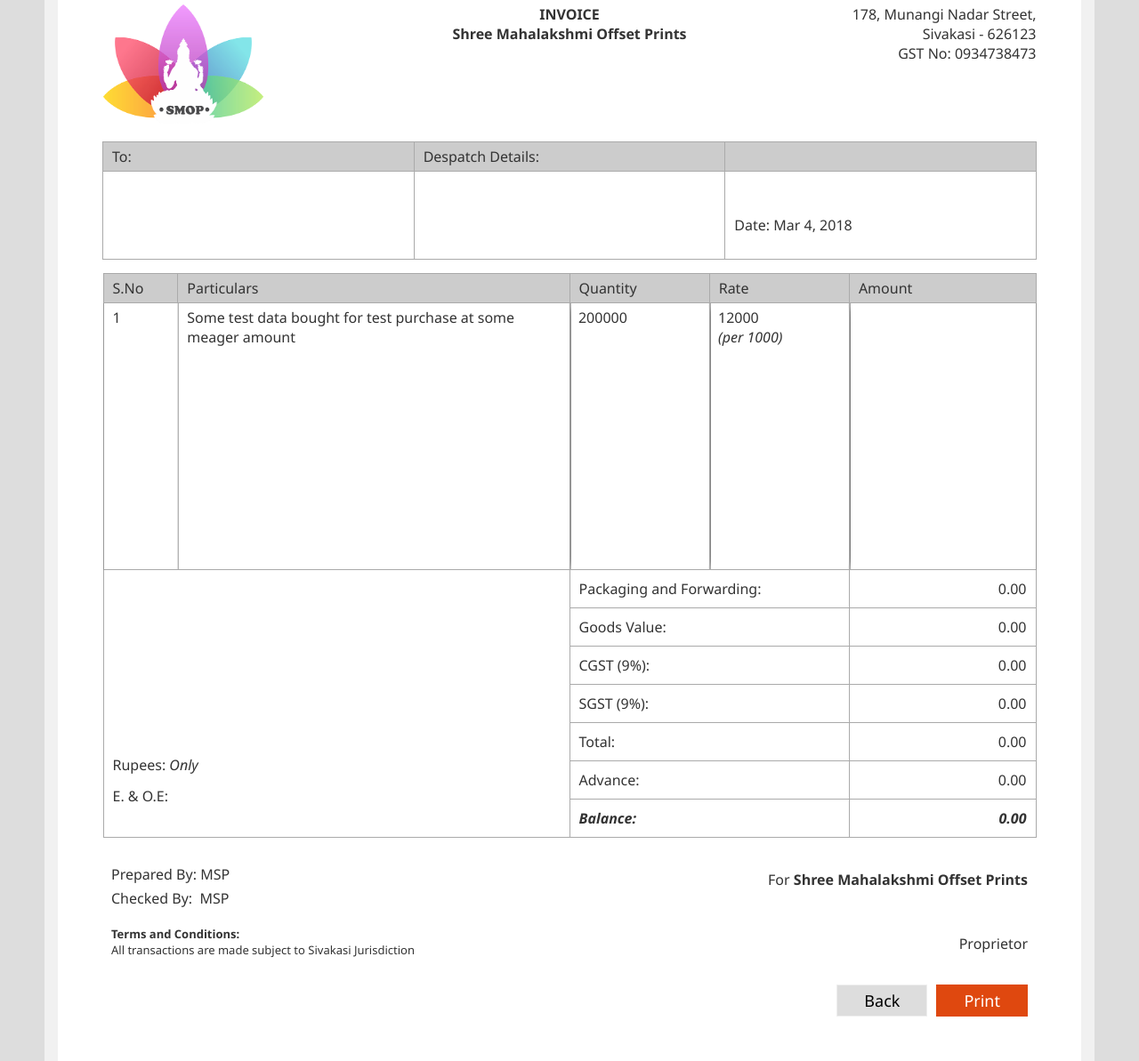
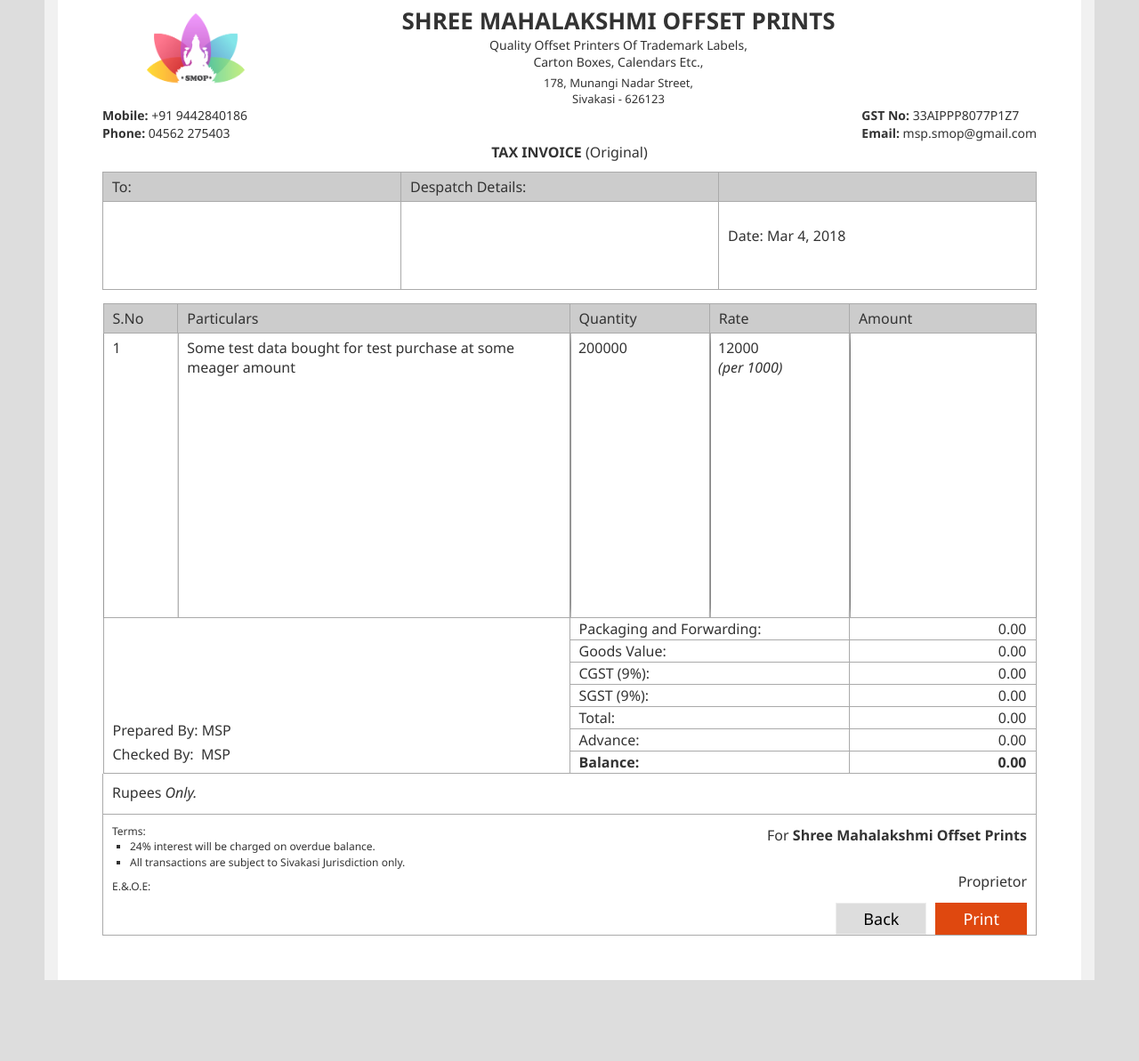
Before and after one commit to rajasekarsp/smopinvoice, a plain HTML site: page app/index.html in a window 1280 px wide. Shown: the whole page at 89% size. After the commit the page ends 1102 px from the top, so only its background shows below. Drawn offline with Linux system fonts and the light colour scheme.

Commit message:
Almost Final

```diff
--- a/app/app.css
+++ b/app/app.css
@@ -4,7 +4,6 @@
 		font-family:'Segoe UI', Tahoma, Geneva, Verdana, sans-serif;
 		font-size:11px;
 	}
-
 
 	button{
 		font-size:18px;
@@ -25,6 +24,10 @@
 		resize: none;
 		border: 1px solid #ddd;
 
+	}
+
+	.clearfix{
+		clear: both;
 	}
 
 	table{
@@ -146,6 +149,11 @@
 		border: 1px solid #aaa;
 		padding:10px;
 	}
+
+	table.print-products tr.border td.sub-info{
+		padding-top:1px;
+		padding-bottom:1px;
+	}
 /* Bootstrap Overrides */
 
 @media (min-width: 1200px){
@@ -167,7 +175,9 @@ table.print{
 table.print tr td{
 	vertical-align: top;
 }
-
+table.print tr td:first-child{
+	width: 335px;
+}
 table.print tr.design td{
 	height:70px;
 }
@@ -211,7 +221,6 @@ table.print-products tr td .product-cell-value{
 }
 
 table.print tr.content td{
-	/* LOOSE KEETHI */
 	/*
 	border:1px solid #aaa;
 	*/
@@ -219,8 +228,7 @@ table.print tr.content td{
 
 table.print-products tr td.print-products-inner-table-container{
 
-	height:300px;
-	/* LOOSE KEETHI */
+	height:320px;
 	background:url('images/rulers_2.png') repeat-y !important;
 	border:1px solid #999;
 	background-size: 100% 100% !important;
@@ -259,11 +267,12 @@ table.print tr td{
 
 
 table.disclaimer{
+	border: 1px solid #aaa;
+    border-top: none;
 }
 
 table.disclaimer tr td{
 	padding:10px 10px 0px 10px;
-	padding-top:30px;
 	vertical-align: middle;
 }
 
@@ -286,7 +295,7 @@ table.disclaimer tr td{
 	@page { margin: 0; }
 
 	body{
-		margin: 5mm 5mm 5mm 25mm;
+		margin: 10mm 5mm 5mm 15mm;
 	}
 
 	table tr td{
@@ -305,13 +314,18 @@ table.disclaimer tr td{
 }
 
 
-.small{
-	font-size:13px;
-	margin-top:20px;
+.terms-container{
+	font-size:12px;
+}
+.terms-container ul{
+	padding: 0px 10px;
+	list-style-type: square
 }
 
-
-
+.terms-container ul li{
+	margin-left:10px;
+	margin-bottom:1px;
+}
 
 .print-div-table{
 
@@ -325,3 +339,48 @@ table.disclaimer tr td{
 	float:left;
 	padding:5px 10px;
 }
+
+.company-name{
+	font-size:16px;
+	font-weight:bold;
+	margin-top:5px;
+}
+table.print-preview-header td.title {
+	background: url(images/SMOP_LOGO.png) no-repeat 50px 15px !important;
+	background-size: 110px !important;
+	text-align: center;
+	padding-left: 110px;
+}
+table.print-preview-header td.title p{
+	margin-bottom: 0;
+	font-size: 13px;
+}
+table.print-preview-header td.title .company-name{
+	font-size: 26px;
+}
+table.print-preview-header td.title .company-moto{
+	margin-bottom: 0;
+	font-size: 14px;
+	text-transform: capitalize;
+}
+table.print-preview-header td.title .company-moto.line-2{
+	margin-bottom: 5px;
+}
+table.print-preview-header td.details {
+	width: 170px;
+}
+div.tax-invoice p{
+	text-align:  center;
+	font-size: 16px;
+}
+/* contact-info*/
+div.contact-info{
+	clear: both;
+	font-size: 14px;
+}
+div.contact-info p{
+	margin-bottom: 0;
+}
+div.contact-info p span:first-child{
+	font-weight: bold;
+}
--- a/app/app.js
+++ b/app/app.js
@@ -15,6 +15,7 @@ invoiceApp.controller('getDetailsController',['$scope', function($scope)  {
 	$scope.preparedBy = "MSP";
 	$scope.checkedBy = "MSP";
 
+$scope.invoiceOrgType = 'Original';
 	$scope.preview = true;
 	/* PRODUCTS */
 	$scope.products.push(new Product());
--- a/app/index.html
+++ b/app/index.html
@@ -75,14 +75,25 @@
 							<table class="details">
 								<thead>
 									<tr>
-										<td style="width:30%;">Date</td>
+										<td>Original / Copy</td>
 										<td>
-											<input name="invoiceDate" type="date" ng-model="invoiceDate" />
+											<div class="radio-container">
+												<input type="radio" id="invoice-original-option" name="invoiceOrgType" value="Original" ng-model="invoiceOrgType"> <label for="invoice-original-option">Original</label><br>
+											</div>
+											<div class="radio-container">
+												<input type="radio" id="invoice-copy-option" name="invoiceOrgType" value="Copy" ng-model="invoiceOrgType"><label for="invoice-copy-option">Copy</label><br>
+											</div>
 										</td>
 									</tr>
 									<tr>
 										<td>Invoice No</td>
 										<td><input type="text" name="invoiceNo" ng-model="invoiceNo" /></td>
+									</tr>
+									<tr>
+										<td style="width:30%;">Date</td>
+										<td>
+											<input name="invoiceDate" type="date" ng-model="invoiceDate" />
+										</td>
 									</tr>
 									<tr>
 										<td>E-Waybill No</td>
@@ -130,10 +141,6 @@
 										<td><input type="text" name="lrNo" ng-model="lrNo" /></td>
 									</tr>
 									<tr>
-										<td>Despatched Date</td>
-										<td><input type="date" name="despatchedDate" ng-model="despatchedDate" /></td>
-									</tr>
-									<tr>
 										<td>Despatched To</td>
 										<td><input type="text" name="despatchedTo" ng-model="despatchedTo" /></td>
 									</tr>
@@ -166,7 +173,7 @@
 							</thead>
 							<tbody>
 								<tr ng-repeat="product in products">
-									<td> <textarea rows="1" name="productName1" ng-model="product.productName"></textarea></td>
+									<td> <textarea rows="3" name="productName1" ng-model="product.productName"></textarea></td>
 									<td><input type="number" ng-change="updateAmount(product)" name="quantity" ng-model="product.quantity" /></td>
 									<td><input type="number" ng-change="updateAmount(product)" name="rate" ng-model="product.rate" /></td>
 									<td>
@@ -252,24 +259,42 @@
 			</div>
 
 			<div id="preview" ng-show="preview">
+				<table class="print-preview-header">
+					<tr>
+						<td class="title" style="text-align:center">
+							<div class="company-name">SHREE MAHALAKSHMI OFFSET PRINTS</div>
+							<p class="company-moto line-1">Quality Offset Printers Of Trademark Labels,</p>
+							<p class="company-moto line-2">Carton Boxes, Calendars etc.,</p>
+							<p>178, Munangi Nadar Street,</p>
+							<p>Sivakasi - 626123</p>
+						</td>
+					</tr>
+				</table>
+				<div class="contact-info">
+					<div class="pull-left">
+						<p><span>Mobile: </span><span>+91 9442840186</span></p>
+						<p><span>Phone: </span><span>04562 275403</span></p>
+
+					</div>
+					<div class="pull-right">
+						<p><span>GST No: </span><span>33AIPPP8077P1Z7</span></p>
+						<p><span>Email: </span><span>msp.smop@gmail.com</span></p>
+					</div>
+
+				</div>
+				<div class="tax-invoice clearfix">
+					<p>
+						<strong>TAX INVOICE</strong>
+						<span ng-if="invoiceOrgType == 'Original'">(Original)</span>
+						<span ng-if="invoiceOrgType == 'Copy'">(Copy)</span>
+					</p>
+				</div>
 				<table class="print">
 					<!--
 					<tr class="design">
 						<td colspan="3"><img src="images/header1.png" alt="" /></td>
 					</tr>
 					-->
-					<tr class="logo">
-						<td>
-							<img src="images/SMOP_LOGO.png" alt="logo" width="180" />
-						</td>
-						<td style="text-align:center">
-							<strong>INVOICE</strong><br/>
-							<strong>Shree Mahalakshmi Offset Prints</strong><br/>
-						</td>
-						<td style="text-align:right">
-							178, Munangi Nadar Street, <br/> Sivakasi - 626123<br/> GST No: <span>0934738473</span>
-						</td>
-					</tr>
 
 					<tr class="header">
 						<td>To:</td>
@@ -285,16 +310,15 @@
 							<span ng-if="clientGstNo">GST No: {{clientGstNo}}</span>
 						</td>
 						<td>
-							<span ng-if="despatchedThru">Despatched Thru: <span>{{despatchedThru}}</span></span><br/>
+							<span ng-if="despatchedThru">Despatched Thro: <span>{{despatchedThru}}</span></span><br/>
 							<span ng-if="lrNo">L.R. No: <span>{{lrNo}}</span></span><br/>
-							<span ng-if="despatchedDate">Despatched Date: <span>{{despatchedDate | date}}</span></span><br/>
 							<span ng-if="despatchedTo">Despatched To: <span>{{despatchedTo}}</span></span><br/>
 							<span ng-if="documentsThru">Documents Thru: <span>{{documentsThru}}</span></span>
 						</td>
 						<td>
 							<span ng-if="invoiceNo">Invoice No: <span>{{invoiceNo}}</span></span><br/>
-							<span ng-if="eWayBillNo">E-Waybill No: <span>{{eWayBillNo}}</span></span><br/>
-							<span ng-if="invoiceDate">Date: <span>{{invoiceDate | date}}</span></span>
+							<span ng-if="invoiceDate">Date: <span>{{invoiceDate | date}}</span></span><br/>
+							<span ng-if="eWayBillNo">E-Waybill No: <span>{{eWayBillNo}}</span></span>
 						</td>
 					</tr>
 
@@ -348,6 +372,10 @@
 														<br/>
 														<i>(per {{product.ratePer}})</i>
 													</span>
+													<span ng-if="product.ratePer ==1">
+														<br/>
+														<i>(per unit)</i>
+													</span>
 													</div>
 												</td>
 												<td style="width:20%;" class="amount"><div class="product-cell-value">{{product.amount | number : 2}}</div></td>
@@ -358,47 +386,42 @@
 
 								<tr class="border">
 									<td colspan="2" rowspan="{{gstType== 'GST' ? 8 : 7}}" style="vertical-align:bottom;">
-										<div class="dotted">
-											Rupees:
-											<i><span class="captitalize" ng-bind="wordsConvertor(balanceAmount)"></span></i>
-										</div>
-										<div>
-										<div class="errors">
-											E. &amp; O.E:
-										</div>
+										Prepared By:&nbsp;<span ng-bind="preparedBy"></span><br/>
+							<div style="margin-top:5px;">Checked By:&nbsp;&nbsp;<span ng-bind="checkedBy"></span></div>
+
 										</div>
 									</td>
-									<td colspan="2">Packaging and Forwarding: </td>
-									<td class="amount">{{packingValue | number : 2}}</td>
+									<td colspan="2" class="sub-info">Packaging and Forwarding: </td>
+									<td class="amount sub-info" class="sub-info">{{packingValue | number : 2}}</td>
 								</tr>
 								<tr class="border">
-									<td colspan="2">Goods Value: </td>
-									<td class="amount">{{goodsValue | number : 2}}</td>
+									<td colspan="2" class="sub-info">Goods Value: </td>
+									<td class="amount sub-info">{{goodsValue | number : 2}}</td>
 								</tr>
 								<tr class="border" ng-if="gstType == 'GST'">
-									<td colspan="2">CGST ({{gstSlab/2}}%):</td>
-									<td class="amount">{{gstValue/2 | number : 2}}</td>
+									<td colspan="2" class="sub-info">CGST ({{gstSlab/2}}%):</td>
+									<td class="amount sub-info">{{gstValue/2 | number : 2}}</td>
 								</tr>
 								<tr class="border" ng-if="gstType == 'GST'">
-										<td colspan="2">SGST ({{gstSlab/2}}%):</td>
-										<td class="amount">{{gstValue/2 | number : 2}}</td>
+										<td colspan="2" class="sub-info">SGST ({{gstSlab/2}}%):</td>
+										<td class="amount sub-info">{{gstValue/2 | number : 2}}</td>
 									</tr>
 								<tr>
 								<tr class="border" rowspan="2" ng-if="gstType == 'IGST'">
-										<td colspan="2">IGST ({{gstSlab}}%):</td>
-										<td class="amount">{{gstValue | number : 2}}</td>
+										<td colspan="2" class="sub-info">IGST ({{gstSlab}}%):</td>
+										<td class="amount sub-info">{{gstValue | number : 2}}</td>
 									</tr>
 								<tr class="border">
-									<td colspan="2">Total: </td>
-									<td class="amount">{{totalAmount | number : 2}}</td>
+									<td colspan="2" class="sub-info">Total: </td>
+									<td class="amount sub-info">{{totalAmount | number : 2}}</td>
 								</tr>
 								<tr class="border">
-									<td colspan="2">Advance: </td>
-									<td class="amount">{{advanceAmount | number : 2}}</td>
+									<td colspan="2" class="sub-info">Advance: </td>
+									<td class="amount sub-info">{{advanceAmount | number : 2}}</td>
 								</tr>
 								<tr class="border">
-									<td colspan="2"><strong><i>Balance: </i></strong></td>
-									<td class="amount"><strong><i>{{balanceAmount | number : 2}}</i></strong></td>
+									<td colspan="2" class="sub-info"><strong>Balance:</strong></td>
+									<td class="amount sub-info"><strong>{{balanceAmount | number : 2}}</strong></td>
 								</tr>
 
 							</table>
@@ -411,22 +434,34 @@
 
 
 				<table class="disclaimer">
-					<tr class="">
-						<td colspan="2">
-							Prepared By:&nbsp;<span ng-bind="preparedBy"></span><br/>
-							<div style="margin-top:5px;">Checked By:&nbsp;&nbsp;<span ng-bind="checkedBy"></span></div>
-							<div class="small">
-								<strong>Terms and Conditions:</strong><br/> All transactions are made subject to Sivakasi Jurisdiction
+					<tr>
+						<td colspan="2" style="border-bottom: 1px solid #aaaaaa;">
+							<div class="dotted">
+								Rupees
+								<i><span class="captitalize" ng-bind="wordsConvertor(balanceAmount)"></span>.</i>
 							</div>
 						</td>
-						<td colspan="2" class="text-right">
+					</tr>
+					<tr class="">
+						<td style='width: 60%;'>
+							<div class="terms-container">
+								Terms: <br/>
+								<ul>
+									<li>24% interest will be charged on overdue balance.</li>
+									<li>All transactions are subject to Sivakasi Jurisdiction only. </li>
+								</ul>
+								E.&amp;.O.E: <br/>
+
+							</div>
+
+						</td>
+						<td style='width: 40%;' class="text-right">
 							<div>For <strong>Shree Mahalakshmi Offset Prints</strong></div>
-							<div style="height:50px"></div>
+							<div style="height:30px"></div>
 							Proprietor
 						</td>
 					</tr>
 					<tr>
-						<td colspan="2"></td>
 						<td colspan="2">
 							<button style="float:right;" class="positiveButton" ng-click="print()">Print</button>
 							<button style="float:right;margin-right:10px;" class="neutralButton" ng-click="swapView('form')"> Back</button>
```
